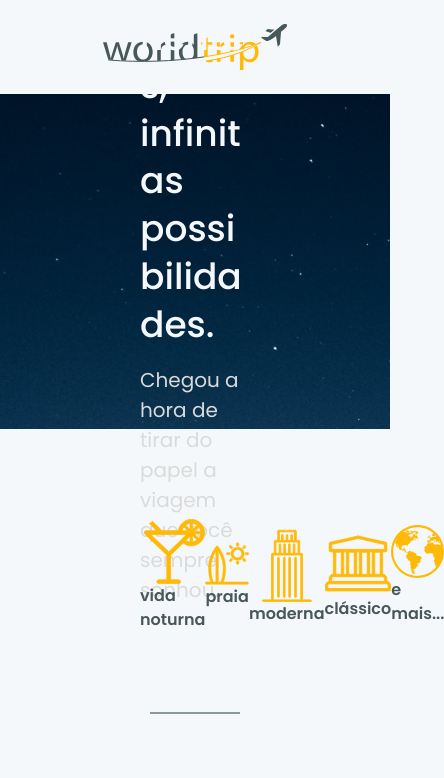
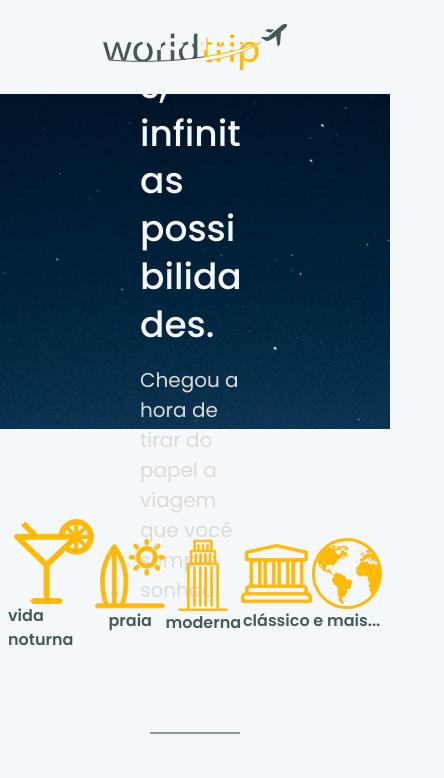
Before and after one commit to gutemberg-jhonata/worldtrip, a Next.js app: page / in a window 390 px wide. Shown: the top 778 px of the page, 444 px wide, since content can reach past the window. Built offline with nearby package versions, Linux system fonts and the light colour scheme; data requests are answered from the project's data file.

Commit message:
Fix container component responsivenes

```diff
--- a/src/components/Container.tsx
+++ b/src/components/Container.tsx
@@ -8,7 +8,7 @@ type ContainerProps = {
 
 export function Container({ children }: ContainerProps) {
   return (
-    <Box px={140}>
+    <Box m="0 auto" px="2" w="100%" maxW="1160px">
       {children}
     </Box>
   )
```
